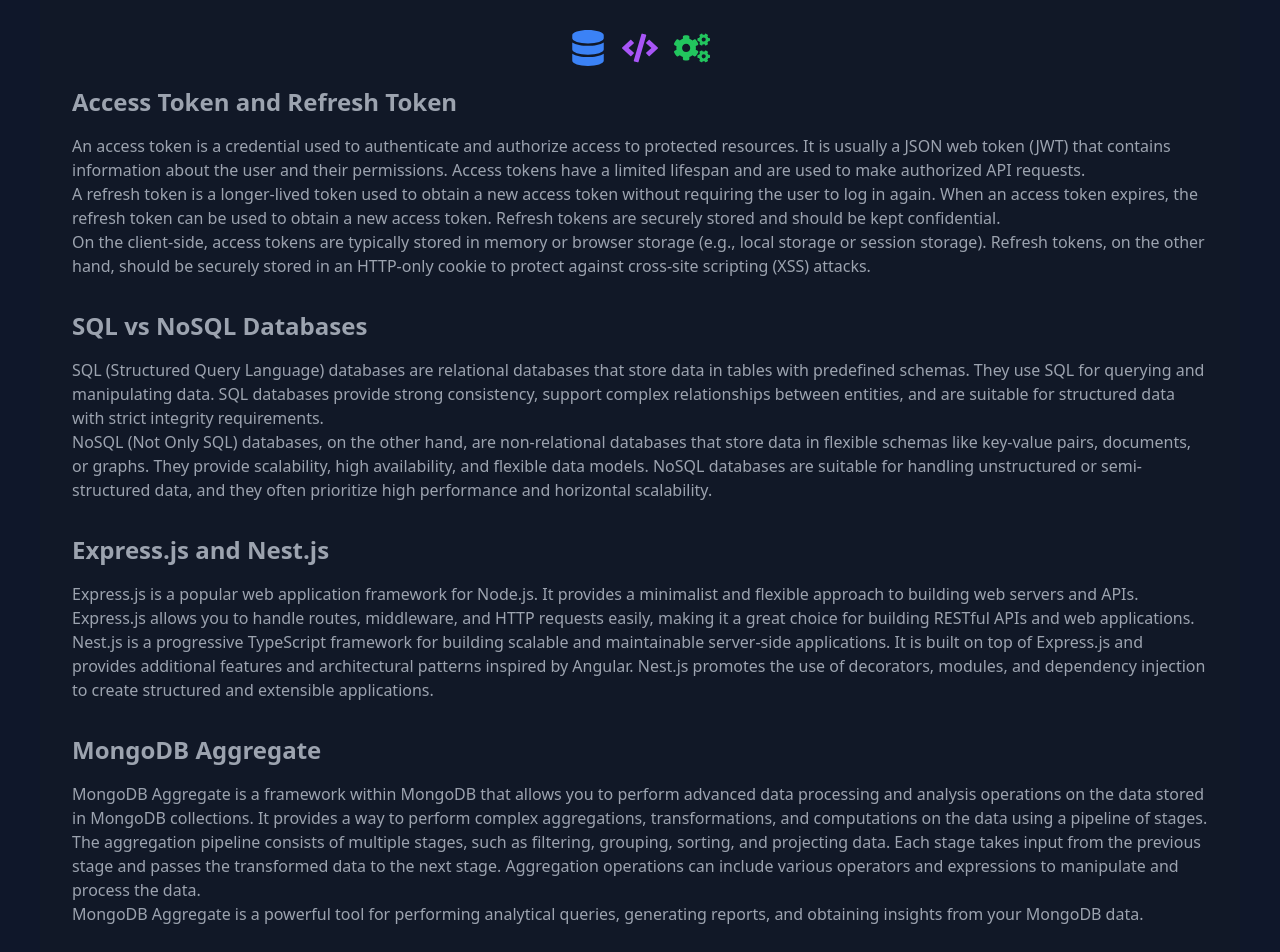
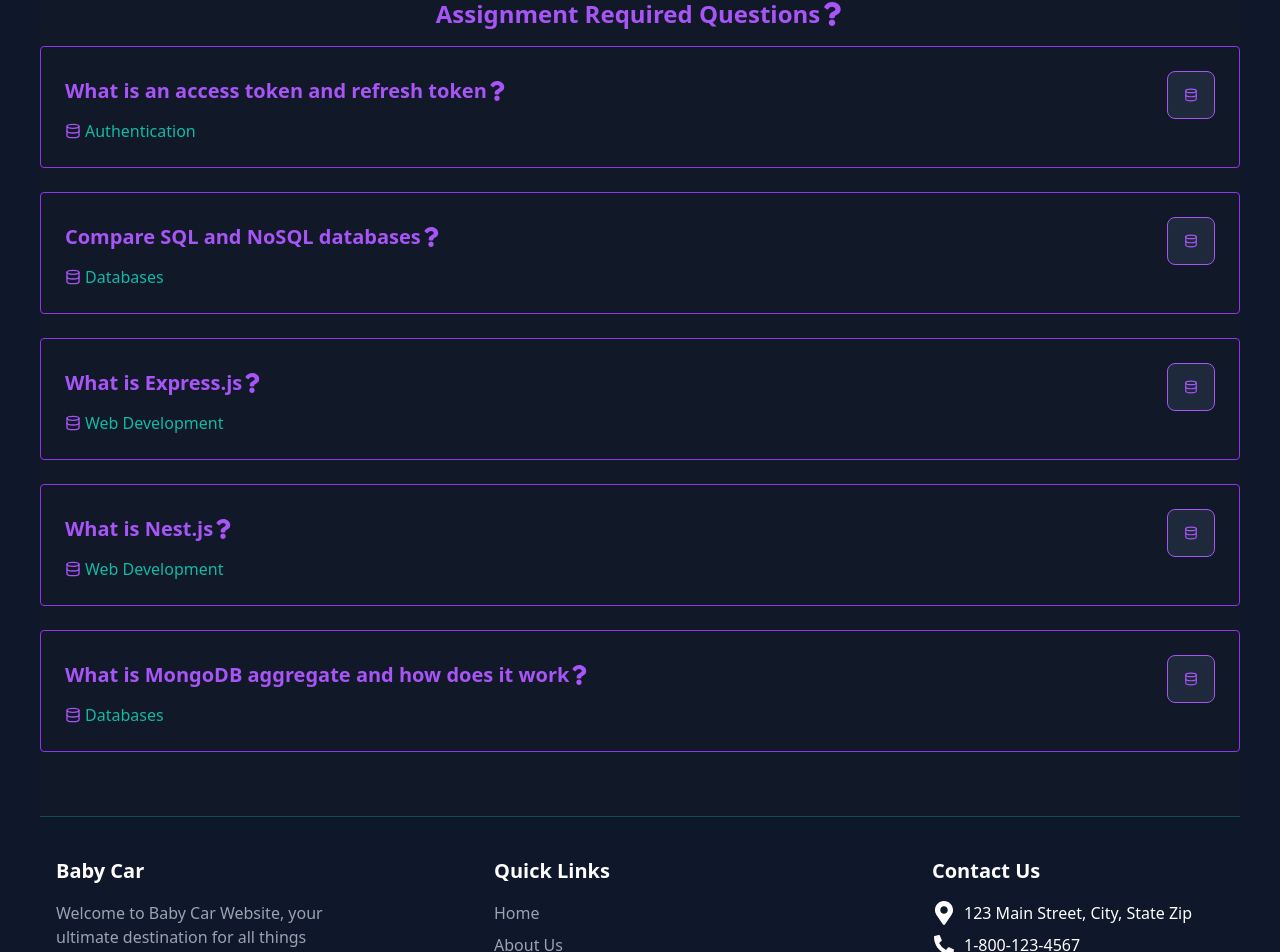
Before and after one commit to bayzidhasan6666/babycar-client-side, a React (Vite) app: page /blog in a window 1280 px wide. Shown: the part 107-1059 px from the top of the page. Built offline with nearby package versions, Linux system fonts and the light colour scheme; no server answers.

Commit message:
blog updated

```diff
--- a/src/Pages/Blog/Blog.jsx
+++ b/src/Pages/Blog/Blog.jsx
@@ -1,148 +1,109 @@
-import React, { useState } from 'react';
-import { FaDatabase, FaCode, FaCogs } from 'react-icons/fa';
-import useTitle from '../../PageTitle/useTitle';
+import React, { useState, useEffect } from 'react';
+import { FaAcquisitionsIncorporated, FaQuestion } from 'react-icons/fa';
+import { FiDatabase } from 'react-icons/fi';
+import AOS from 'aos';
+import 'aos/dist/aos.css';
 
 const Blog = () => {
-  useTitle('Blog Page');
+  useEffect(() => {
+    AOS.init();
+  }, []);
 
-  const [pinnedBlogs, setPinnedBlogs] = useState([]);
+  const faqData = [
+    {
+      question: 'What is an access token and refresh token',
+      answer:
+        "Access tokens and refresh tokens are commonly used in authentication systems. An access token is a credential that is issued to a user after they successfully authenticate themselves. It contains information about the user's identity and permissions. Access tokens are usually short-lived and have an expiration time.",
+      icon: <FaQuestion />,
+      database: 'Authentication',
+    },
+    {
+      question: 'Compare SQL and NoSQL databases',
+      answer:
+        'SQL and NoSQL databases differ in their data models, querying languages, and scalability. SQL databases use structured query language and have a predefined schema. They are best suited for complex queries and strict consistency requirements. NoSQL databases are schema-less and provide flexible data models. They are suitable for large-scale applications with high write loads and need for horizontal scaling.',
+      icon: <FaQuestion />,
+      database: 'Databases',
+    },
+    {
+      question: 'What is Express.js',
+      answer:
+        'Express.js is a fast and minimalist web application framework for Node.js. It provides a robust set of features for web and mobile application development, including routing, middleware support, and template engine integration. Express.js allows developers to build scalable and modular web applications with ease.',
+      icon: <FaQuestion />,
+      database: 'Web Development',
+    },
+    {
+      question: 'What is Nest.js',
+      answer:
+        'Nest.js is a progressive Node.js framework for building efficient, scalable, and maintainable server-side applications. It is built with TypeScript and takes advantage of its features like decorators, strong typing, and dependency injection. Nest.js follows the architectural style of Angular and provides a solid foundation for building enterprise-grade applications.',
+      icon: <FaQuestion />,
+      database: 'Web Development',
+    },
+    {
+      question: 'What is MongoDB aggregate and how does it work',
+      answer:
+        'MongoDB aggregate is a powerful data processing operation used for performing complex data analysis tasks on MongoDB collections. It allows you to process and transform data using various stages like filtering, grouping, sorting, and aggregating. Aggregation pipelines in MongoDB provide a flexible way to perform data aggregation operations and generate insightful results.',
+      icon: <FaQuestion />,
+      database: 'Databases',
+    },
+  ];
 
-  const handlePinToggle = (blog) => {
-    if (isPinned(blog)) {
-      unpinBlog(blog);
-    } else {
-      pinBlog(blog);
-    }
-  };
+  const [activeIndex, setActiveIndex] = useState(null);
 
-  const isPinned = (blog) => {
-    return pinnedBlogs.some((pinnedBlog) => pinnedBlog === blog);
-  };
-
-  const pinBlog = (blog) => {
-    setPinnedBlogs([...pinnedBlogs, blog]);
-  };
-
-  const unpinBlog = (blog) => {
-    setPinnedBlogs(pinnedBlogs.filter((pinnedBlog) => pinnedBlog !== blog));
+  const toggleAccordion = (index) => {
+    setActiveIndex((prevIndex) => (prevIndex === index ? null : index));
   };
 
   return (
-    <div className="container mx-auto p-8">
-      <div className="flex items-center mb-5 justify-center space-x-4">
-        <FaDatabase className="text-4xl text-blue-500" />
-        <FaCode className="text-4xl text-purple-500" />
-        <FaCogs className="text-4xl text-green-500" />
+    <section className="">
+      <h2
+        data-aos="fade-right"
+        className="text-2xl flex items-center mx-auto w-fit text-center text-purple-500 font-semibold mb-4"
+      >
+        Assignment Required Questions <FaQuestion></FaQuestion>
+      </h2>
+      <div className="container mx-auto">
+        {faqData.map((faq, index) => (
+          <div
+            key={index}
+            data-aos="fade-left"
+            data-aos-delay={index * 100}
+            className="border border-purple-600 rounded p-6 mb-6"
+          >
+            <div
+              className="flex justify-between items-center cursor-pointer"
+              onClick={() => toggleAccordion(index)}
+            >
+              <h3 className="text-xl text-purple-500 items-center flex font-semibold mb-2">
+                {faq.question}
+                {faq.icon}
+              </h3>
+              <button
+                className={`btn border   ${
+                  activeIndex === index
+                    ? 'text-teal-500 border-teal-500'
+                    : 'text-purple-500 border-purple-500'
+                }`}
+              >
+                {activeIndex === index ? (
+                  <FiDatabase className="text-teal-500" />
+                ) : (
+                  <FiDatabase className="text-purple-500" />
+                )}
+              </button>
+            </div>
+            {activeIndex === index && (
+              <div className="text-teal-500 mb-4">
+                <p>{faq.answer}</p>
+              </div>
+            )}
+            <div className="flex items-center text-teal-500">
+              <FiDatabase className="mr-1 text-purple-500" />
+              <span>{faq.database}</span>
+            </div>
+          </div>
+        ))}
       </div>
-      <div className="mb-8">
-        <h2 className="text-2xl font-bold mb-4">
-          Access Token and Refresh Token
-        </h2>
-        <p>
-          An access token is a credential used to authenticate and authorize
-          access to protected resources. It is usually a JSON web token (JWT)
-          that contains information about the user and their permissions. Access
-          tokens have a limited lifespan and are used to make authorized API
-          requests.
-        </p>
-        <p>
-          A refresh token is a longer-lived token used to obtain a new access
-          token without requiring the user to log in again. When an access token
-          expires, the refresh token can be used to obtain a new access token.
-          Refresh tokens are securely stored and should be kept confidential.
-        </p>
-        <p>
-          On the client-side, access tokens are typically stored in memory or
-          browser storage (e.g., local storage or session storage). Refresh
-          tokens, on the other hand, should be securely stored in an HTTP-only
-          cookie to protect against cross-site scripting (XSS) attacks.
-        </p>
-      </div>
-
-      <div className="mb-8">
-        <h2 className="text-2xl font-bold mb-4">SQL vs NoSQL Databases</h2>
-        <p>
-          SQL (Structured Query Language) databases are relational databases
-          that store data in tables with predefined schemas. They use SQL for
-          querying and manipulating data. SQL databases provide strong
-          consistency, support complex relationships between entities, and are
-          suitable for structured data with strict integrity requirements.
-        </p>
-        <p>
-          NoSQL (Not Only SQL) databases, on the other hand, are non-relational
-          databases that store data in flexible schemas like key-value pairs,
-          documents, or graphs. They provide scalability, high availability, and
-          flexible data models. NoSQL databases are suitable for handling
-          unstructured or semi-structured data, and they often prioritize high
-          performance and horizontal scalability.
-        </p>
-      </div>
-
-      <div className="mb-8">
-        <h2 className="text-2xl font-bold mb-4">Express.js and Nest.js</h2>
-        <p>
-          Express.js is a popular web application framework for Node.js. It
-          provides a minimalist and flexible approach to building web servers
-          and APIs. Express.js allows you to handle routes, middleware, and HTTP
-          requests easily, making it a great choice for building RESTful APIs
-          and web applications.
-        </p>
-        <p>
-          Nest.js is a progressive TypeScript framework for building scalable
-          and maintainable server-side applications. It is built on top of
-          Express.js and provides additional features and architectural patterns
-          inspired by Angular. Nest.js promotes the use of decorators, modules,
-          and dependency injection to create structured and extensible
-          applications.
-        </p>
-      </div>
-
-      <div>
-        <h2 className="text-2xl font-bold mb-4">MongoDB Aggregate</h2>
-        <p>
-          MongoDB Aggregate is a framework within MongoDB that allows you to
-          perform advanced data processing and analysis operations on the data
-          stored in MongoDB collections. It provides a way to perform complex
-          aggregations, transformations, and computations on the data using a
-          pipeline of stages.
-        </p>
-        <p>
-          The aggregation pipeline consists of multiple stages, such as
-          filtering, grouping, sorting, and projecting data. Each stage takes
-          input from the previous stage and passes the transformed data to the
-          next stage. Aggregation operations can include various operators and
-          expressions to manipulate and process the data.
-        </p>
-        <p>
-          MongoDB Aggregate is a powerful tool for performing analytical
-          queries, generating reports, and obtaining insights from your MongoDB
-          data.
-        </p>
-      </div>
-
-      <div className="flex items-center justify-center mt-8">
-        <div className="flex items-center space-x-4">
-          <FaDatabase
-            className={`text-4xl ${
-              isPinned('access-token') ? 'text-blue-800' : 'text-blue-500'
-            }`}
-            onClick={() => handlePinToggle('access-token')}
-          />
-          <FaCode
-            className={`text-4xl ${
-              isPinned('sql-nosql') ? 'text-purple-800' : 'text-purple-500'
-            }`}
-            onClick={() => handlePinToggle('sql-nosql')}
-          />
-          <FaCogs
-            className={`text-4xl ${
-              isPinned('express-nest') ? 'text-green-800' : 'text-green-500'
-            }`}
-            onClick={() => handlePinToggle('express-nest')}
-          />
-        </div>
-      </div>
-    </div>
+    </section>
   );
 };
 
```
